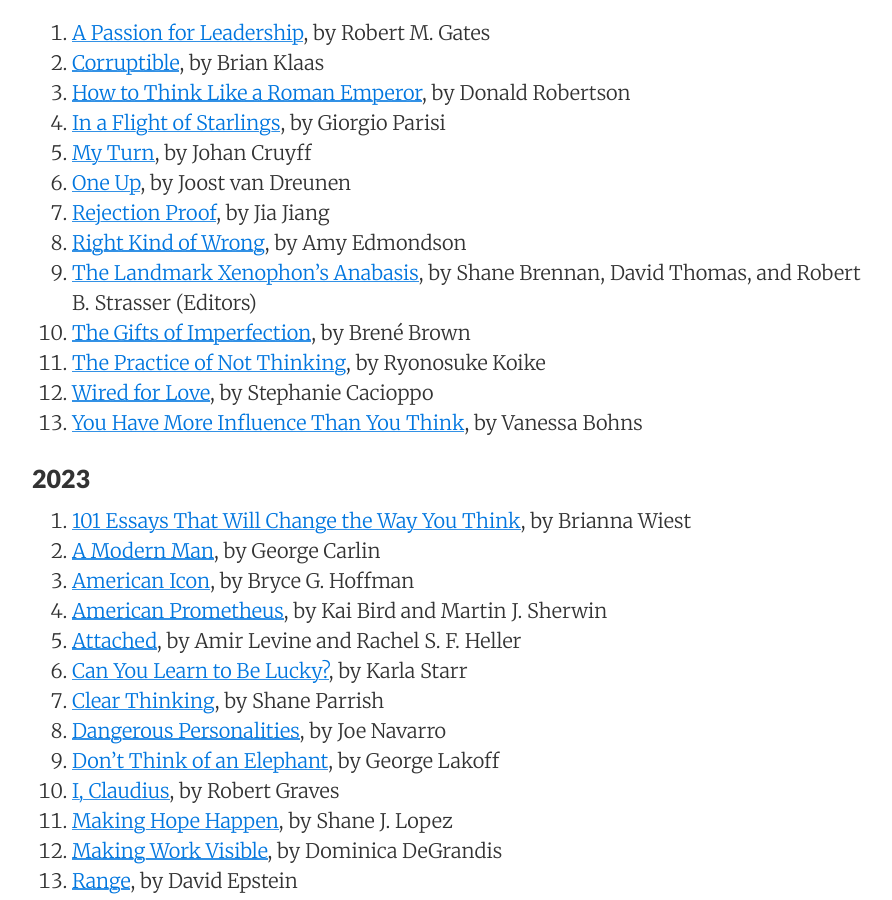
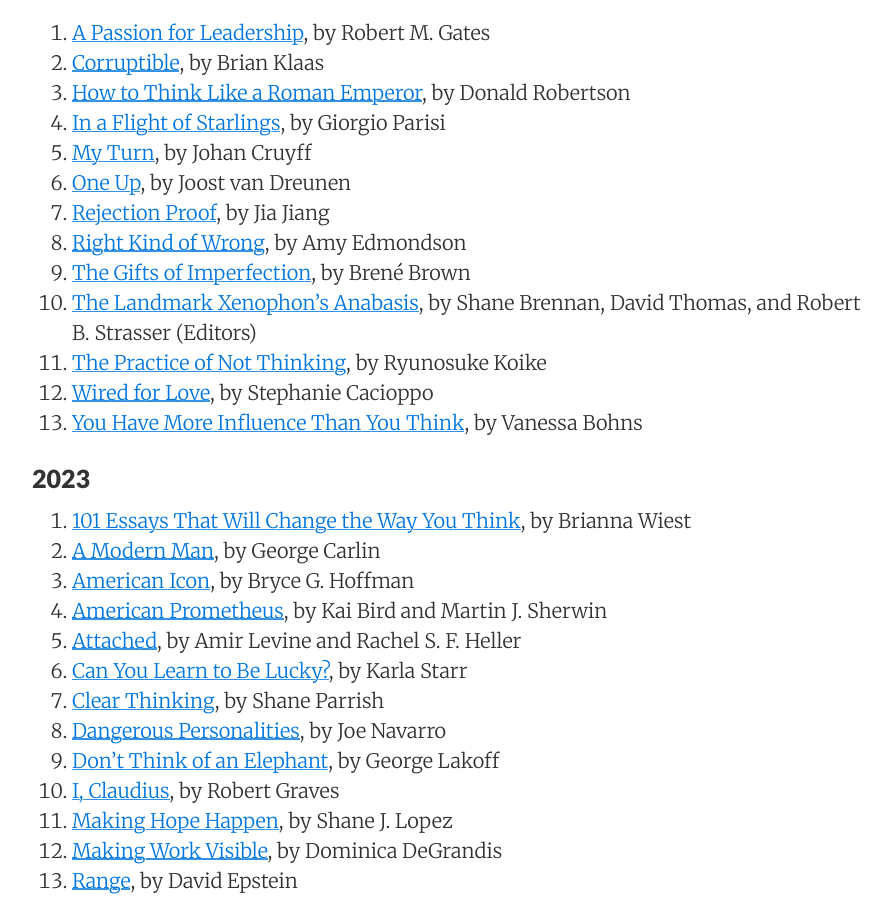
Before and after one commit to sewardlee337/sewardlee337.github.io, a Jekyll site: the page built from readinglist.md, in a window 1280 px wide and 900 px high, scrolled down 560 px. Shown: the whole window, without its empty margins (188-1080 px from the left). Built offline with Jekyll 4.4.1, drawn with Linux system fonts in a browser that asks for light colours; nearby versions of some CDN libraries.

Commit message:
update reading list

```diff
--- a/readinglist.md
+++ b/readinglist.md
@@ -27,9 +27,9 @@ _"My alma mater was books, a good library... I could spend the rest of my life r
 1. [One Up](https://www.amazon.com/One-Up-Creativity-Competition-Business/dp/0231197527), by Joost van Dreunen
 1. [Rejection Proof](https://www.amazon.com/Rejection-Proof-Became-Invincible-Through/dp/080414138X), by Jia Jiang
 1. [Right Kind of Wrong](https://www.amazon.com/Right-Kind-Wrong-Science-Failing/dp/1982195061), by Amy Edmondson
+1. [The Gifts of Imperfection](https://www.amazon.com/Gifts-Imperfection-Think-Supposed-Embrace-ebook/dp/B00BS03LL6/ref=tmm_kin_swatch_0?_encoding=UTF8&qid=&sr=), by Brené Brown
 1. [The Landmark Xenophon's Anabasis](https://www.amazon.com/Landmark-Xenophons-Anabasis-Xenophon/dp/030790685X), by Shane Brennan, David Thomas, and Robert B. Strasser (Editors)
-1. [The Gifts of Imperfection](https://www.amazon.com/Gifts-Imperfection-Think-Supposed-Embrace-ebook/dp/B00BS03LL6/ref=tmm_kin_swatch_0?_encoding=UTF8&qid=&sr=), by Brené Brown
-1. [The Practice of Not Thinking](https://www.amazon.com/The-Practice-of-Not-Thinking/dp/0141994614), by Ryonosuke Koike
+1. [The Practice of Not Thinking](https://www.amazon.com/The-Practice-of-Not-Thinking/dp/0141994614), by Ryunosuke Koike
 1. [Wired for Love](https://www.amazon.com/Wired-Love-Neuroscientists-Journey-Connection/dp/1250790603), by Stephanie Cacioppo
 1. [You Have More Influence Than You Think](https://www.amazon.com/Have-More-Influence-Than-Think/dp/1324005718), by Vanessa Bohns
 
```
